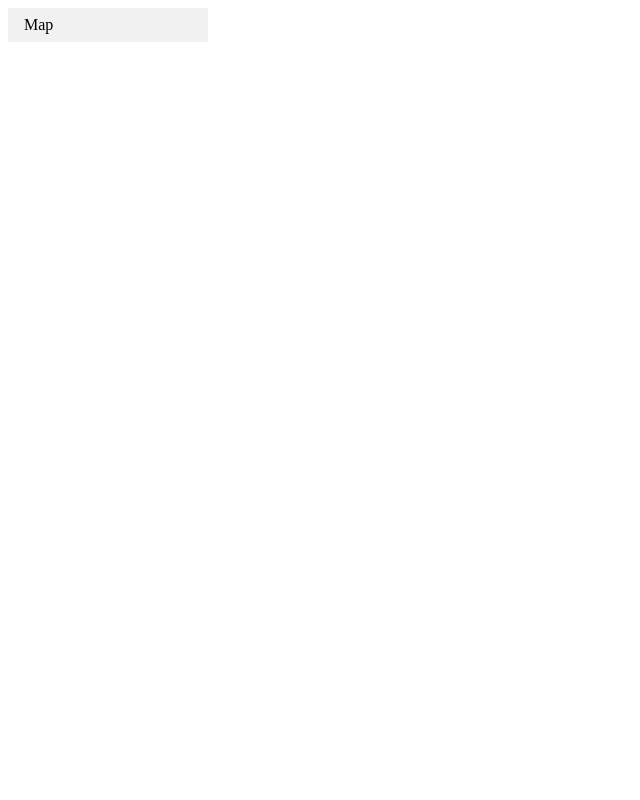
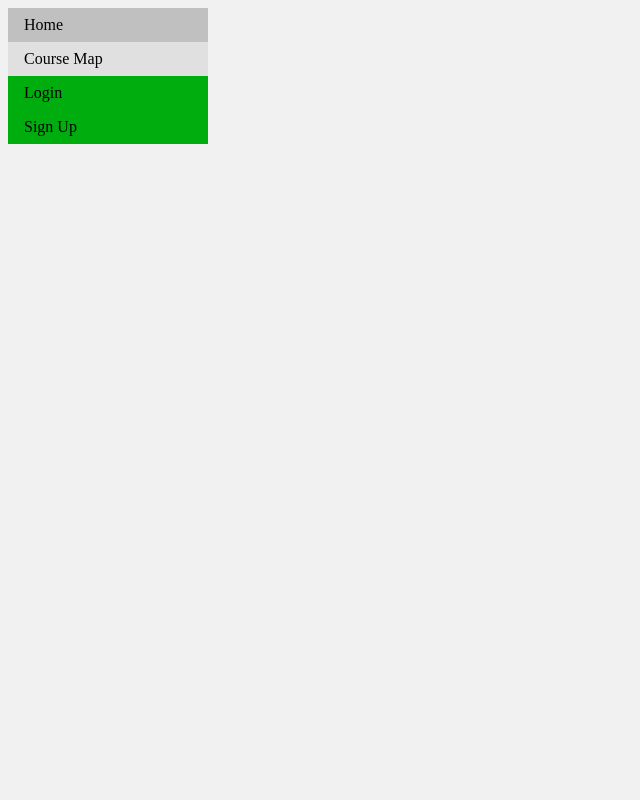
Before and after one commit to CanopusFalling/Golf-Course-Monitoring-System, a PHP site: page / in a window 1280 px wide. Shown: the whole page, without its empty margins (0-640 px from the left). Run offline with PHP 8.4, Linux system fonts and the light colour scheme.

Commit message:
Bits I didn't push from Friday

```diff
--- a/FrontEndWebsite/CourseMap.php
+++ b/FrontEndWebsite/CourseMap.php
@@ -49,7 +49,7 @@ foreach($results as $Row){
 	$dtime = DateTime::createFromFormat("m-d-Y H:i:s", $Row[1]);
 	$TimeMade = $dtime->getTimestamp();
 
-	$HexAppend = dechex(intval(intval($TimeMade-$timeMin))*(256/100));
+	$HexAppend = dechex(intval(intval($TimeMade-$timeMin)));
 
 	if(strlen($HexAppend) == 1){
 		$HexAppend = "0" . $HexAppend;
--- a/FrontEndWebsite/Styles.css
+++ b/FrontEndWebsite/Styles.css
@@ -1,4 +1,7 @@
-body {font-family: "Times New Roman", Georgia, Serif;}
+body {
+font-family: "Times New Roman", Georgia, Serif;
+background-color: #f1f1f1;
+}
 
 h1,h2,h3,h4,h5,h6 {
     font-family: "Playfair Display";
@@ -10,7 +13,31 @@ h1,h2,h3,h4,h5,h6 {
     margin: 0;
     padding: 0;
     width: 200px;
-    background-color: #f1f1f1;
+    background-color: #e0e0e0;
+}
+
+.TopBlock{
+    display: block;
+    color: #000;
+    background-color: #c0c0c0;
+    padding: 8px 16px;
+    text-decoration: none;
+}
+
+.LoginSignUp{
+    display: block;
+    color: #000;
+    background-color: #00ad0e;
+    padding: 8px 16px;
+    text-decoration: none;
+}
+
+.LoginSignUp:hover{
+    display: block;
+    color: #000;
+    background-color: #006b08;
+    padding: 8px 16px;
+    text-decoration: none;
 }
 
 .Blocks{
@@ -21,7 +48,7 @@ h1,h2,h3,h4,h5,h6 {
 }
 
 
-.Blocks:hover {
+.Blocks:hover{
     background-color: #555;
     color: white;
 }
--- a/FrontEndWebsite/index.php
+++ b/FrontEndWebsite/index.php
@@ -4,11 +4,14 @@
 ?>
 
 <html>
-<title>Bedford And County Course</title>
+<title>Bedford And County Golf Course</title>
 <link rel="stylesheet" href="Styles.css">
 <body>
 <Nav class="Navigation">
-	<li class="Blocks" href="CourseMap.php">Map</li>
+	<li class="TopBlock">Home</li>
+	<li class="Blocks" href="CourseMap.php">Course Map</li>
+	<li class="LoginSignUp" href="Login.php">Login</li>
+	<li class="LoginSignUp" href="SignIn.php">Sign Up</li>
 </Nav>
 
 </body>
```
Also changed, not shown: Database/GolfData.db.
